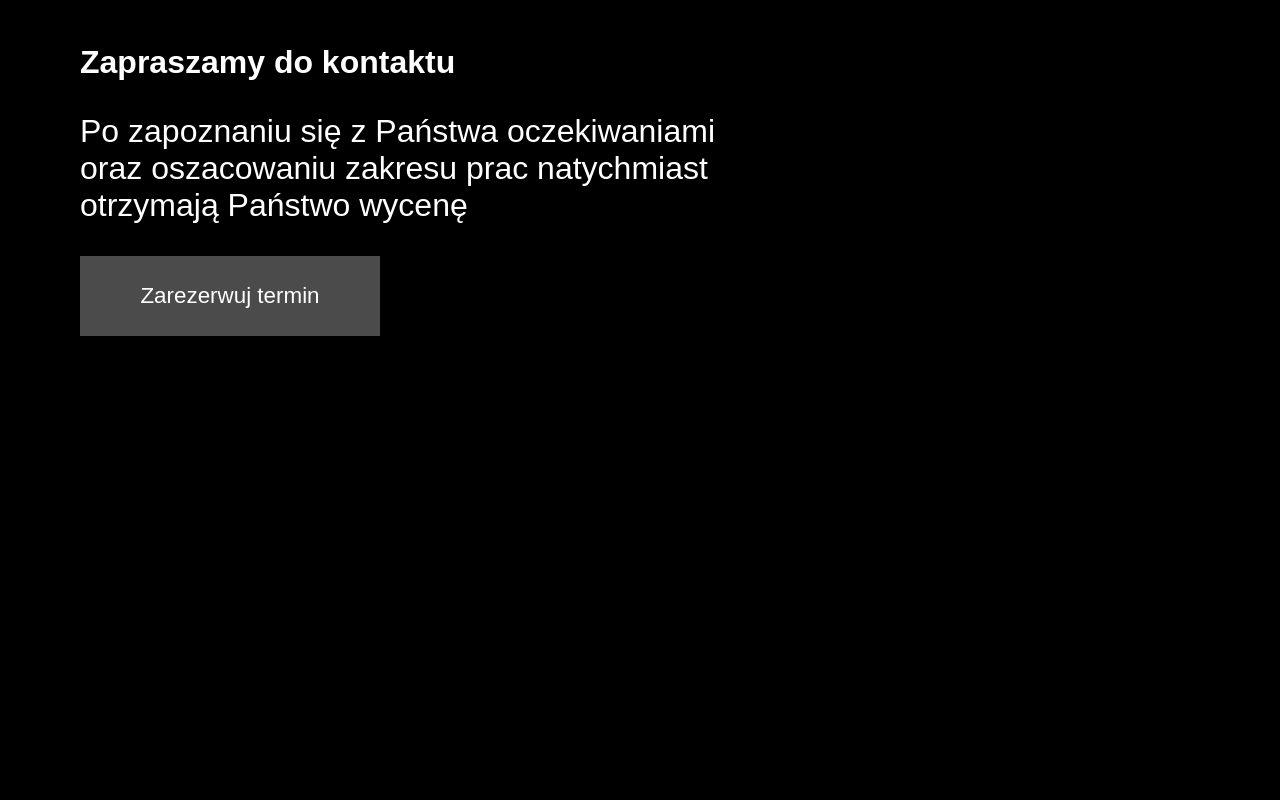
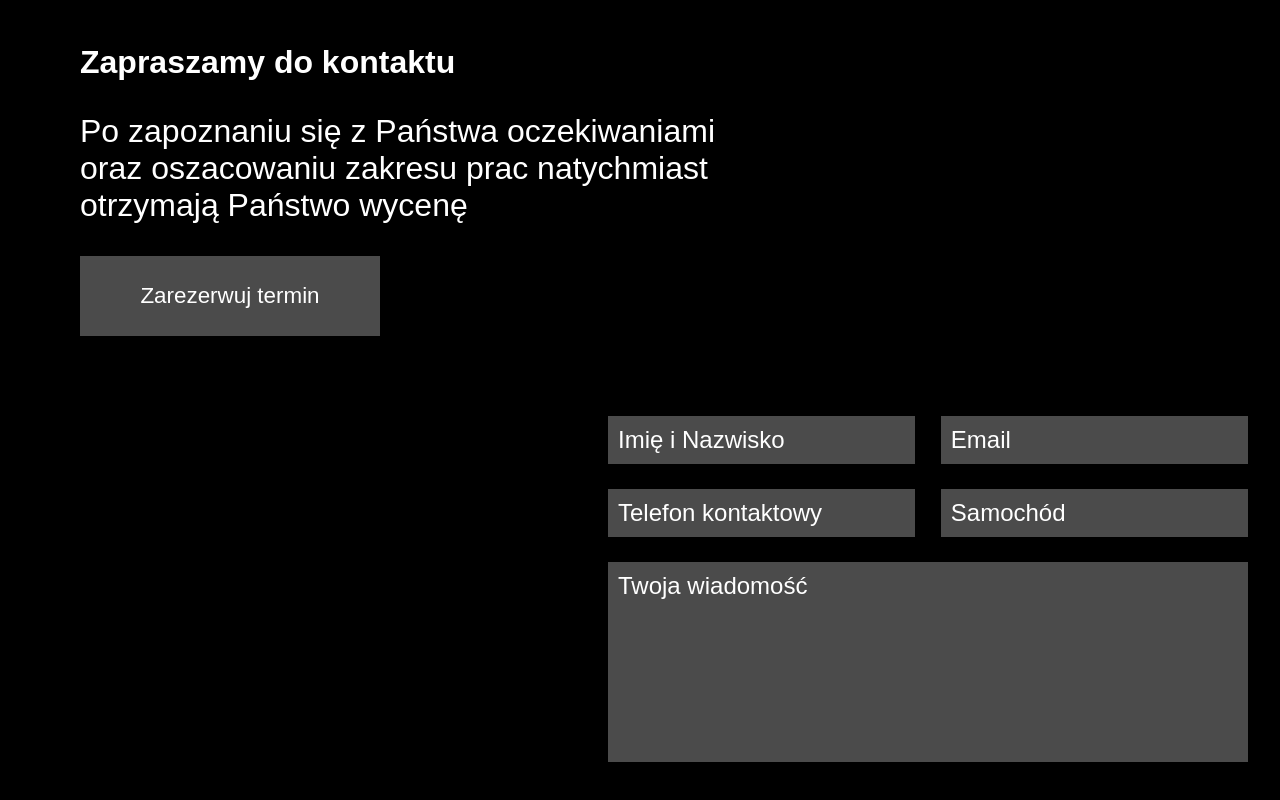
Before and after one commit to kubameyza/carlog, a React (Vite) app in the folder carlog/: page /contact in a window 1280 px wide. Shown: the part 236-1036 px from the top of the page. Before the commit the page ends 952 px from the top, so only its background shows below. Built offline with nearby package versions, Linux system fonts and the light colour scheme.

Commit message:
Add contact form

```diff
--- /dev/null
+++ b/carlog/src/components/ContactForm/ContactForm.jsx
@@ -0,0 +1,26 @@
+import style from './ContactForm.module.css';
+
+const ContactForm = () => {
+  return (
+    <form className={style.wrapper}>
+      <input
+        className={style.field}
+        type="text"
+        placeholder="Imię i Nazwisko"
+      />
+      <input className={style.field} type="text" placeholder="Email" />
+      <input
+        className={style.field}
+        type="text"
+        placeholder="Telefon kontaktowy"
+      />
+      <input className={style.field} type="text" placeholder="Samochód" />
+      <input
+        className={style.big_field}
+        type="textarea"
+        placeholder="Twoja wiadomość"
+      />
+    </form>
+  );
+};
+export default ContactForm;
--- /dev/null
+++ b/carlog/src/components/ContactForm/ContactForm.module.css
@@ -0,0 +1,38 @@
+.wrapper {
+  display: flex;
+  width: 50%;
+  gap: 25px;
+  flex-wrap: wrap;
+  justify-content: space-between;
+  margin-right: 2rem;
+}
+
+.field,
+.big_field {
+  background-color: rgba(128, 128, 128, 0.585);
+  font-size: 1.5rem;
+  border: none;
+  color: white;
+}
+
+.field {
+  width: 48%;
+  min-height: 3rem;
+}
+
+.field::placeholder {
+  color: white;
+}
+
+.big_field {
+  width: 100%;
+  min-height: 200px;
+}
+
+.field::placeholder,
+.big_field::placeholder {
+  position: absolute;
+  top: 10px;
+  left: 10px;
+  color: white;
+}
--- a/carlog/src/components/ContactPage/ContactPage.jsx
+++ b/carlog/src/components/ContactPage/ContactPage.jsx
@@ -1,15 +1,21 @@
+import ContactForm from '../ContactForm/ContactForm';
 import style from './ContactPage.module.css';
 
 const ContactPage = () => {
   return (
+    <>
       <div className={style.paragraph}>
         <h2 className={style.header}>Zapraszamy do kontaktu</h2>
         <p>
-        Po zapoznaniu się z Państwa oczekiwaniami oraz oszacowaniu zakresu prac
-        natychmiast otrzymają Państwo wycenę
+          Po zapoznaniu się z Państwa oczekiwaniami oraz oszacowaniu zakresu
+          prac natychmiast otrzymają Państwo wycenę
         </p>
         <button>Zarezerwuj termin</button>
       </div>
+      <div className={style.form}>
+        <ContactForm />
+      </div>
+    </>
   );
 };
 export default ContactPage;
--- a/carlog/src/components/ContactPage/ContactPage.module.css
+++ b/carlog/src/components/ContactPage/ContactPage.module.css
@@ -22,3 +22,9 @@
   font-size: 1.4rem;
   cursor: pointer;
 }
+
+.form {
+  width: 100;
+  display: flex;
+  justify-content: flex-end;
+}
```
Lines whose indentation alone changed are shown as unchanged.
